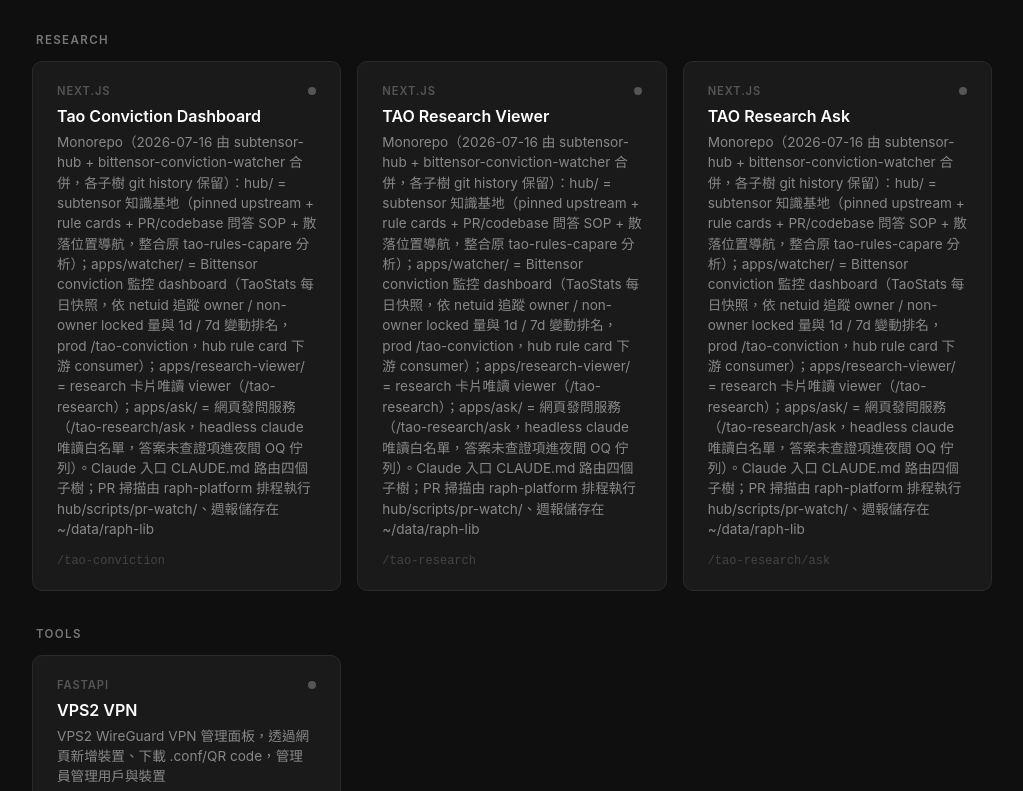
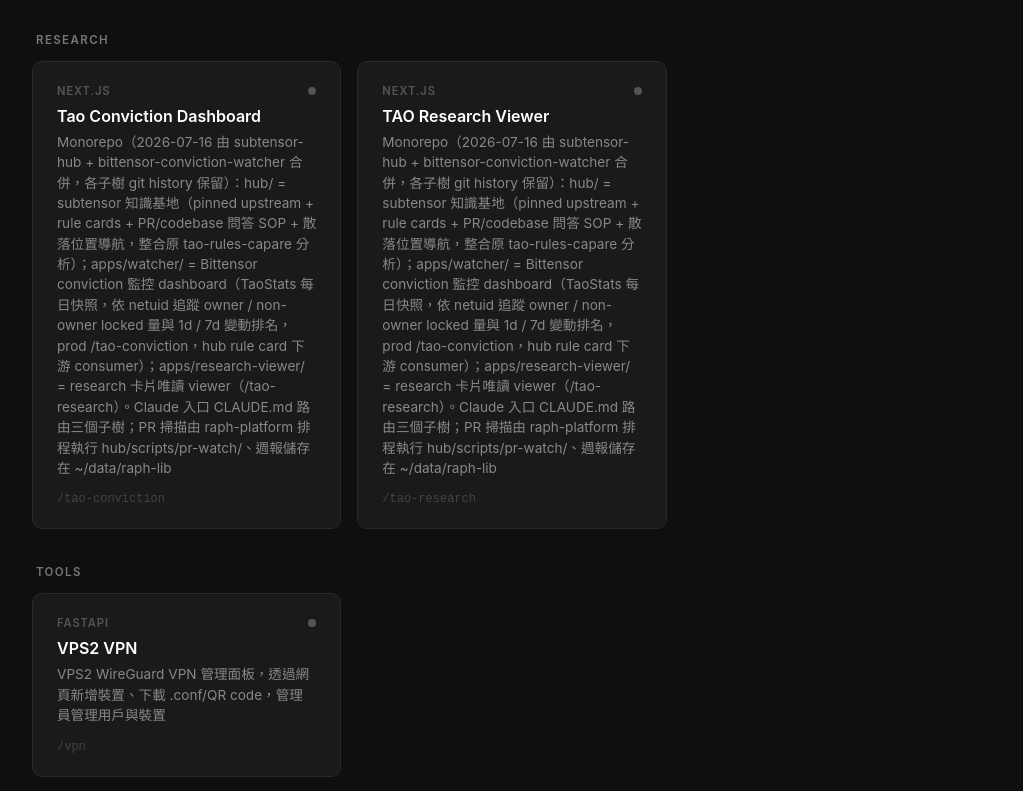
Before and after one commit to raphael8633/gateway, a plain HTML site: page www/index.html in a window 1280 px wide. Shown: the part 634-1425 px from the top of the page, without its empty margins (128-1151 px from the left). Drawn offline with Linux system fonts and the light colour scheme; no server answers.

Commit message:
chore(caddy): tao-ask 退役 — 移除 /tao-research/ask 路由，重新生成導覽頁與 service registry
/tao-research/ask 現落到 viewer（:8040）回 404。Authelia 無 ask 專屬規則（與 viewer 共用 ^/tao-research），不需改。

Co-Authored-By: Claude Opus 5.5 <noreply@anthropic.com>

```diff
--- a/www/index.html
+++ b/www/index.html
@@ -209,7 +209,7 @@
           <div class="status-dot" data-state="unknown" data-path="/tao-conviction" title="unknown"></div>
         </div>
         <div class="card-title">Tao Conviction Dashboard</div>
-        <div class="card-desc">Monorepo（2026-07-16 由 subtensor-hub + bittensor-conviction-watcher 合併，各子樹 git history 保留）：hub/ = subtensor 知識基地（pinned upstream + rule cards + PR/codebase 問答 SOP + 散落位置導航，整合原 tao-rules-capare 分析）；apps/watcher/ = Bittensor conviction 監控 dashboard（TaoStats 每日快照，依 netuid 追蹤 owner / non-owner locked 量與 1d / 7d 變動排名，prod /tao-conviction，hub rule card 下游 consumer）；apps/research-viewer/ = research 卡片唯讀 viewer（/tao-research）；apps/ask/ = 網頁發問服務（/tao-research/ask，headless claude 唯讀白名單，答案未查證項進夜間 OQ 佇列）。Claude 入口 CLAUDE.md 路由四個子樹；PR 掃描由 raph-platform 排程執行 hub/scripts/pr-watch/、週報儲存在 ~/data/raph-lib</div>
+        <div class="card-desc">Monorepo（2026-07-16 由 subtensor-hub + bittensor-conviction-watcher 合併，各子樹 git history 保留）：hub/ = subtensor 知識基地（pinned upstream + rule cards + PR/codebase 問答 SOP + 散落位置導航，整合原 tao-rules-capare 分析）；apps/watcher/ = Bittensor conviction 監控 dashboard（TaoStats 每日快照，依 netuid 追蹤 owner / non-owner locked 量與 1d / 7d 變動排名，prod /tao-conviction，hub rule card 下游 consumer）；apps/research-viewer/ = research 卡片唯讀 viewer（/tao-research）。Claude 入口 CLAUDE.md 路由三個子樹；PR 掃描由 raph-platform 排程執行 hub/scripts/pr-watch/、週報儲存在 ~/data/raph-lib</div>
         <div class="card-path">/tao-conviction</div>
       </a>
 
@@ -219,18 +219,8 @@
           <div class="status-dot" data-state="unknown" data-path="/tao-research" title="unknown"></div>
         </div>
         <div class="card-title">TAO Research Viewer</div>
-        <div class="card-desc">Monorepo（2026-07-16 由 subtensor-hub + bittensor-conviction-watcher 合併，各子樹 git history 保留）：hub/ = subtensor 知識基地（pinned upstream + rule cards + PR/codebase 問答 SOP + 散落位置導航，整合原 tao-rules-capare 分析）；apps/watcher/ = Bittensor conviction 監控 dashboard（TaoStats 每日快照，依 netuid 追蹤 owner / non-owner locked 量與 1d / 7d 變動排名，prod /tao-conviction，hub rule card 下游 consumer）；apps/research-viewer/ = research 卡片唯讀 viewer（/tao-research）；apps/ask/ = 網頁發問服務（/tao-research/ask，headless claude 唯讀白名單，答案未查證項進夜間 OQ 佇列）。Claude 入口 CLAUDE.md 路由四個子樹；PR 掃描由 raph-platform 排程執行 hub/scripts/pr-watch/、週報儲存在 ~/data/raph-lib</div>
+        <div class="card-desc">Monorepo（2026-07-16 由 subtensor-hub + bittensor-conviction-watcher 合併，各子樹 git history 保留）：hub/ = subtensor 知識基地（pinned upstream + rule cards + PR/codebase 問答 SOP + 散落位置導航，整合原 tao-rules-capare 分析）；apps/watcher/ = Bittensor conviction 監控 dashboard（TaoStats 每日快照，依 netuid 追蹤 owner / non-owner locked 量與 1d / 7d 變動排名，prod /tao-conviction，hub rule card 下游 consumer）；apps/research-viewer/ = research 卡片唯讀 viewer（/tao-research）。Claude 入口 CLAUDE.md 路由三個子樹；PR 掃描由 raph-platform 排程執行 hub/scripts/pr-watch/、週報儲存在 ~/data/raph-lib</div>
         <div class="card-path">/tao-research</div>
-      </a>
-
-      <a class="card" href="/tao-research/ask">
-        <div class="card-head">
-          <div class="card-label">Next.js</div>
-          <div class="status-dot" data-state="unknown" data-path="/tao-research/ask" title="unknown"></div>
-        </div>
-        <div class="card-title">TAO Research Ask</div>
-        <div class="card-desc">Monorepo（2026-07-16 由 subtensor-hub + bittensor-conviction-watcher 合併，各子樹 git history 保留）：hub/ = subtensor 知識基地（pinned upstream + rule cards + PR/codebase 問答 SOP + 散落位置導航，整合原 tao-rules-capare 分析）；apps/watcher/ = Bittensor conviction 監控 dashboard（TaoStats 每日快照，依 netuid 追蹤 owner / non-owner locked 量與 1d / 7d 變動排名，prod /tao-conviction，hub rule card 下游 consumer）；apps/research-viewer/ = research 卡片唯讀 viewer（/tao-research）；apps/ask/ = 網頁發問服務（/tao-research/ask，headless claude 唯讀白名單，答案未查證項進夜間 OQ 佇列）。Claude 入口 CLAUDE.md 路由四個子樹；PR 掃描由 raph-platform 排程執行 hub/scripts/pr-watch/、週報儲存在 ~/data/raph-lib</div>
-        <div class="card-path">/tao-research/ask</div>
       </a>
 
       </div>
```
Also changed, not shown: 2 other files.
